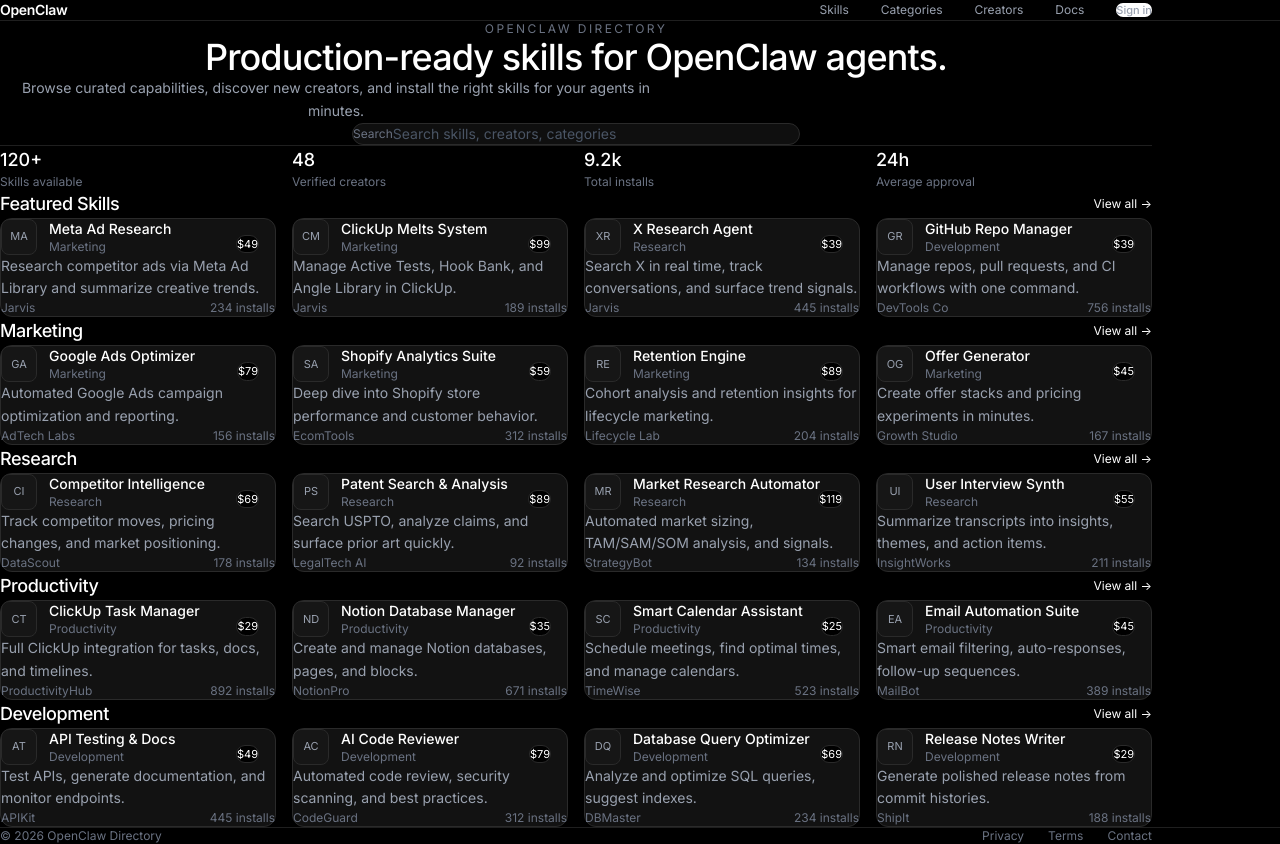
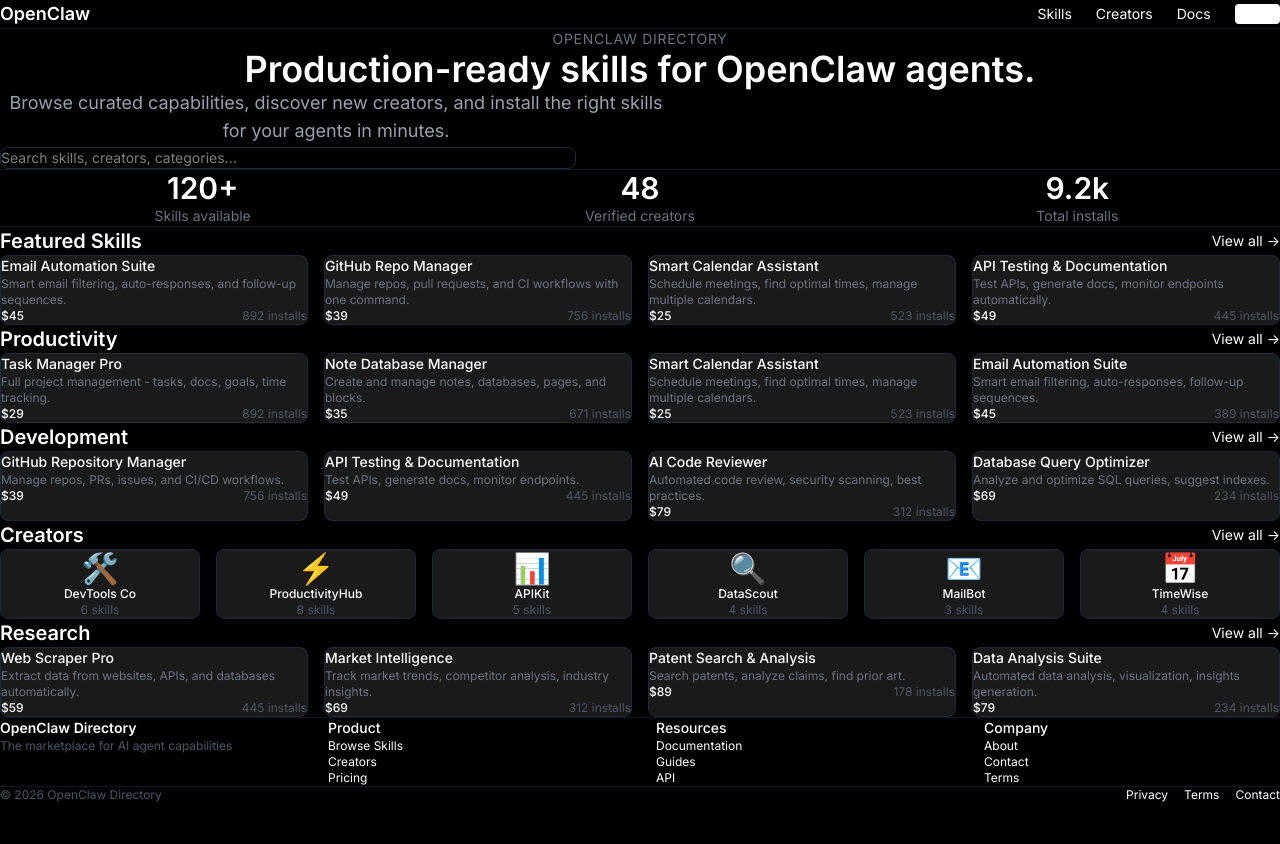
Before and after one commit to jarvisclaudebotsr-dotcom/openclaw-directory, a Next.js app: page / in a window 1280 px wide. After the commit the page ends 803 px from the top, so only its background shows below. Built offline with nearby package versions, Linux system fonts and the light colour scheme.

Commit message:
Remove all confidential business data - replace with generic placeholder skills

```diff
--- a/app/page.tsx
+++ b/app/page.tsx
@@ -14,33 +14,13 @@
 const skills: Record<string, Skill[]> = {
   featured: [
     {
-      id: 'meta-ad-research',
-      name: 'Meta Ad Research',
-      description: 'Research competitor ads via Meta Ad Library and summarize creative trends.',
-      category: 'Marketing',
-      price: 49,
-      creator: 'Jarvis',
-      installs: 234,
-      featured: true
-    },
-    {
-      id: 'clickup-melts',
-      name: 'ClickUp Melts System',
-      description: 'Manage Active Tests, Hook Bank, and Angle Library in ClickUp.',
-      category: 'Marketing',
-      price: 99,
-      creator: 'Jarvis',
-      installs: 189,
-      featured: true
-    },
-    {
-      id: 'x-research',
-      name: 'X Research Agent',
-      description: 'Search X in real time, track conversations, and surface trend signals.',
-      category: 'Research',
-      price: 39,
-      creator: 'Jarvis',
-      installs: 445,
+      id: 'email-automation',
+      name: 'Email Automation Suite',
+      description: 'Smart email filtering, auto-responses, and follow-up sequences.',
+      category: 'Productivity',
+      price: 45,
+      creator: 'MailBot',
+      installs: 892,
       featured: true
     },
     {
@@ -52,107 +32,51 @@
       creator: 'DevTools Co',
       installs: 756,
       featured: true
-    }
-  ],
-  marketing: [
-    {
-      id: 'google-ads-optimizer',
-      name: 'Google Ads Optimizer',
-      description: 'Automated Google Ads campaign optimization and reporting.',
-      category: 'Marketing',
-      price: 79,
-      creator: 'AdTech Labs',
-      installs: 156
     },
     {
-      id: 'shopify-analytics',
-      name: 'Shopify Analytics Suite',
-      description: 'Deep dive into Shopify store performance and customer behavior.',
-      category: 'Marketing',
-      price: 59,
-      creator: 'EcomTools',
-      installs: 312
+      id: 'calendar-assistant',
+      name: 'Smart Calendar Assistant',
+      description: 'Schedule meetings, find optimal times, manage multiple calendars.',
+      category: 'Productivity',
+      price: 25,
+      creator: 'TimeWise',
+      installs: 523,
+      featured: true
     },
     {
-      id: 'retention-engine',
-      name: 'Retention Engine',
-      description: 'Cohort analysis and retention insights for lifecycle marketing.',
-      category: 'Marketing',
-      price: 89,
-      creator: 'Lifecycle Lab',
-      installs: 204
-    },
-    {
-      id: 'offer-generator',
-      name: 'Offer Generator',
-      description: 'Create offer stacks and pricing experiments in minutes.',
-      category: 'Marketing',
-      price: 45,
-      creator: 'Growth Studio',
-      installs: 167
-    }
-  ],
-  research: [
-    {
-      id: 'competitor-intel',
-      name: 'Competitor Intelligence',
-      description: 'Track competitor moves, pricing changes, and market positioning.',
-      category: 'Research',
-      price: 69,
-      creator: 'DataScout',
-      installs: 178
-    },
-    {
-      id: 'patent-search',
-      name: 'Patent Search & Analysis',
-      description: 'Search USPTO, analyze claims, and surface prior art quickly.',
-      category: 'Research',
-      price: 89,
-      creator: 'LegalTech AI',
-      installs: 92
-    },
-    {
-      id: 'market-research',
-      name: 'Market Research Automator',
-      description: 'Automated market sizing, TAM/SAM/SOM analysis, and signals.',
-      category: 'Research',
-      price: 119,
-      creator: 'StrategyBot',
-      installs: 134
-    },
-    {
-      id: 'user-interviews',
-      name: 'User Interview Synth',
-      description: 'Summarize transcripts into insights, themes, and action items.',
-      category: 'Research',
-      price: 55,
-      creator: 'InsightWorks',
-      installs: 211
+      id: 'api-tester',
+      name: 'API Testing & Documentation',
+      description: 'Test APIs, generate docs, monitor endpoints automatically.',
+      category: 'Development',
+      price: 49,
+      creator: 'APIKit',
+      installs: 445,
+      featured: true
     }
   ],
   productivity: [
     {
-      id: 'clickup-integration',
-      name: 'ClickUp Task Manager',
-      description: 'Full ClickUp integration for tasks, docs, and timelines.',
+      id: 'task-manager',
+      name: 'Task Manager Pro',
+      description: 'Full project management - tasks, docs, goals, time tracking.',
       category: 'Productivity',
       price: 29,
       creator: 'ProductivityHub',
       installs: 892
     },
     {
-      id: 'notion-database',
-      name: 'Notion Database Manager',
-      description: 'Create and manage Notion databases, pages, and blocks.',
+      id: 'note-database',
+      name: 'Note Database Manager',
+      description: 'Create and manage notes, databases, pages, and blocks.',
       category: 'Productivity',
       price: 35,
-      creator: 'NotionPro',
+      creator: 'NotesPro',
       installs: 671
     },
     {
       id: 'calendar-assistant',
       name: 'Smart Calendar Assistant',
-      description: 'Schedule meetings, find optimal times, and manage calendars.',
+      description: 'Schedule meetings, find optimal times, manage multiple calendars.',
       category: 'Productivity',
       price: 25,
       creator: 'TimeWise',
@@ -170,9 +94,18 @@
   ],
   development: [
     {
+      id: 'github-manager',
+      name: 'GitHub Repository Manager',
+      description: 'Manage repos, PRs, issues, and CI/CD workflows.',
+      category: 'Development',
+      price: 39,
+      creator: 'DevTools Co',
+      installs: 756
+    },
+    {
       id: 'api-tester',
-      name: 'API Testing & Docs',
-      description: 'Test APIs, generate documentation, and monitor endpoints.',
+      name: 'API Testing & Documentation',
+      description: 'Test APIs, generate docs, monitor endpoints.',
       category: 'Development',
       price: 49,
       creator: 'APIKit',
@@ -181,7 +114,7 @@
     {
       id: 'code-reviewer',
       name: 'AI Code Reviewer',
-      description: 'Automated code review, security scanning, and best practices.',
+      description: 'Automated code review, security scanning, best practices.',
       category: 'Development',
       price: 79,
       creator: 'CodeGuard',
@@ -195,170 +128,286 @@
       price: 69,
       creator: 'DBMaster',
       installs: 234
+    }
+  ],
+  research: [
+    {
+      id: 'web-scraper',
+      name: 'Web Scraper Pro',
+      description: 'Extract data from websites, APIs, and databases automatically.',
+      category: 'Research',
+      price: 59,
+      creator: 'DataScout',
+      installs: 445
     },
     {
-      id: 'release-notes',
-      name: 'Release Notes Writer',
-      description: 'Generate polished release notes from commit histories.',
-      category: 'Development',
-      price: 29,
-      creator: 'ShipIt',
-      installs: 188
+      id: 'market-intel',
+      name: 'Market Intelligence',
+      description: 'Track market trends, competitor analysis, industry insights.',
+      category: 'Research',
+      price: 69,
+      creator: 'MarketWatch',
+      installs: 312
+    },
+    {
+      id: 'patent-search',
+      name: 'Patent Search & Analysis',
+      description: 'Search patents, analyze claims, find prior art.',
+      category: 'Research',
+      price: 89,
+      creator: 'LegalTech AI',
+      installs: 178
+    },
+    {
+      id: 'data-analyzer',
+      name: 'Data Analysis Suite',
+      description: 'Automated data analysis, visualization, insights generation.',
+      category: 'Research',
+      price: 79,
+      creator: 'DataViz Labs',
+      installs: 234
     }
   ]
 };
 
-const sectionOrder = [
-  { key: 'featured', title: 'Featured Skills', href: '/skills/featured' },
-  { key: 'marketing', title: 'Marketing', href: '/categories/marketing' },
-  { key: 'research', title: 'Research', href: '/categories/research' },
-  { key: 'productivity', title: 'Productivity', href: '/categories/productivity' },
-  { key: 'development', title: 'Development', href: '/categories/development' }
-] as const;
+const featuredCreators = [
+  { name: 'DevTools Co', skills: 6, installs: 1567, avatar: '🛠️' },
+  { name: 'ProductivityHub', skills: 8, installs: 2341, avatar: '⚡' },
+  { name: 'APIKit', skills: 5, installs: 1243, avatar: '📊' },
+  { name: 'DataScout', skills: 4, installs: 892, avatar: '🔍' },
+  { name: 'MailBot', skills: 3, installs: 789, avatar: '📧' },
+  { name: 'TimeWise', skills: 4, installs: 1098, avatar: '📅' }
+];
+
+const trendingSkills = [
+  {
+    title: 'New skill: AI Code Reviewer with security scanning',
+    creator: 'CodeGuard',
+    timestamp: '2 hours ago',
+    category: 'Development'
+  },
+  {
+    title: 'Updated Web Scraper Pro with proxy rotation',
+    creator: 'DataScout',
+    timestamp: '5 hours ago',
+    category: 'Research'
+  },
+  {
+    title: 'Email Automation Suite hits 1000+ installs',
+    creator: 'MailBot',
+    timestamp: '1 day ago',
+    category: 'Productivity'
+  }
+];
+
+const SkillCard = ({ skill }: { skill: Skill }) => (
+  <Link
+    href={`/skills/${skill.id}`}
+    className="block bg-[#1a1a1a] rounded-lg p-5 border border-gray-800 hover:border-gray-700 transition-colors"
+  >
+    <div className="mb-3">
+      <h3 className="text-white font-medium text-sm mb-2 line-clamp-1">
+        {skill.name}
+      </h3>
+      <p className="text-gray-500 text-xs mb-3 line-clamp-2">
+        {skill.description}
+      </p>
+    </div>
+    <div className="flex items-center justify-between text-xs">
+      <span className="text-white font-medium">${skill.price}</span>
+      {skill.installs && (
+        <span className="text-gray-600">{skill.installs} installs</span>
+      )}
+    </div>
+  </Link>
+);
 
 const SectionHeader = ({ title, href }: { title: string; href: string }) => (
-  <div className="flex items-center justify-between mb-5">
-    <h2 className="text-white text-lg font-medium tracking-tight">{title}</h2>
-    <Link href={href} className="text-xs text-gray-400 hover:text-white transition-colors">
+  <div className="flex items-center justify-between mb-6">
+    <h2 className="text-white text-xl font-semibold">{title}</h2>
+    <Link href={href} className="text-gray-500 hover:text-gray-400 text-sm transition-colors">
       View all →
     </Link>
   </div>
 );
 
-const SkillCard = ({ skill }: { skill: Skill }) => (
-  <Link
-    href={`/skills/${skill.id}`}
-    className="group relative block rounded-xl border border-[#2a2a2a] bg-[#121212] p-4 transition-colors hover:border-[#3a3a3a]"
-  >
-    <div className="absolute right-4 top-4 rounded-full border border-[#2a2a2a] bg-black px-2.5 py-1 text-[11px] text-white">
-      ${skill.price}
-    </div>
-    <div className="mb-3 flex items-center gap-3">
-      <div className="flex h-9 w-9 items-center justify-center rounded-lg border border-[#2a2a2a] bg-[#161616] text-[11px] text-gray-400">
-        {skill.name
-          .split(' ')
-          .slice(0, 2)
-          .map(word => word[0])
-          .join('')}
-      </div>
-      <div>
-        <div className="text-sm font-medium text-white group-hover:text-white">
-          {skill.name}
-        </div>
-        <div className="text-xs text-gray-500">{skill.category}</div>
-      </div>
-    </div>
-    <p className="text-sm text-gray-400 leading-relaxed line-clamp-2">
-      {skill.description}
-    </p>
-    <div className="mt-4 flex items-center justify-between text-xs text-gray-500">
-      <span>{skill.creator}</span>
-      {skill.installs ? <span>{skill.installs} installs</span> : null}
-    </div>
-  </Link>
-);
-
 export default function Home() {
   return (
-    <div className="min-h-screen bg-black text-white">
-      <header className="sticky top-0 z-50 border-b border-[#1f1f1f] bg-black/95 backdrop-blur">
-        <div className="mx-auto flex w-full max-w-6xl items-center justify-between px-6 py-4">
-          <Link href="/" className="text-sm font-semibold tracking-tight">
-            OpenClaw
+    <div className="min-h-screen bg-black">
+      {/* Header */}
+      <header className="border-b border-gray-900 sticky top-0 bg-black/95 backdrop-blur-sm z-50">
+        <div className="max-w-7xl mx-auto px-6 py-4">
+          <div className="flex items-center justify-between">
+            <Link href="/" className="flex items-center gap-2">
+              <span className="text-white font-semibold text-lg">OpenClaw</span>
             </Link>
-          <nav className="flex items-center gap-8 text-xs text-gray-400">
-            <Link href="/skills" className="hover:text-white transition-colors">
+            <nav className="flex items-center gap-6">
+              <Link href="/skills" className="text-gray-400 hover:text-white text-sm transition-colors">
                 Skills
               </Link>
-            <Link href="/categories" className="hover:text-white transition-colors">
-              Categories
-            </Link>
-            <Link href="/creators" className="hover:text-white transition-colors">
+              <Link href="/creators" className="text-gray-400 hover:text-white text-sm transition-colors">
                 Creators
               </Link>
-            <Link href="/docs" className="hover:text-white transition-colors">
+              <Link href="/docs" className="text-gray-400 hover:text-white text-sm transition-colors">
                 Docs
               </Link>
               <Link
                 href="/login"
-              className="rounded-full bg-white px-4 py-2 text-[11px] font-medium text-black transition-colors hover:bg-gray-200"
+                className="bg-white text-black px-3 py-1.5 rounded text-sm hover:bg-gray-100 transition-colors font-medium"
               >
                 Sign in
               </Link>
             </nav>
           </div>
+        </div>
       </header>
 
-      <main className="mx-auto w-full max-w-6xl px-6 pb-24">
-        <section className="border-b border-[#1f1f1f] py-14 text-center">
-          <p className="text-xs uppercase tracking-[0.2em] text-gray-500 mb-4">
-            OpenClaw Directory
-          </p>
-          <h1 className="text-3xl md:text-4xl font-medium tracking-tight text-white mb-4">
+      {/* Hero */}
+      <div className="border-b border-gray-900">
+        <div className="max-w-7xl mx-auto px-6 py-16 text-center">
+          <div className="mb-2 text-sm text-gray-500 tracking-wider uppercase">
+            OPENCLAW DIRECTORY
+          </div>
+          <h1 className="text-4xl font-semibold text-white mb-4">
             Production-ready skills for OpenClaw agents.
           </h1>
-          <p className="mx-auto max-w-2xl text-sm text-gray-400 leading-relaxed">
-            Browse curated capabilities, discover new creators, and install the right
-            skills for your agents in minutes.
+          <p className="text-lg text-gray-400 mb-8 max-w-2xl mx-auto">
+            Browse curated capabilities, discover new creators, and install the right skills for your agents in minutes.
           </p>
-          <div className="mt-8 flex items-center justify-center">
-            <div className="flex w-full max-w-md items-center rounded-full border border-[#2a2a2a] bg-[#0f0f0f] px-4 py-2">
-              <span className="mr-3 text-xs text-gray-500">Search</span>
+          <div className="max-w-xl mx-auto">
             <input
               type="text"
-                placeholder="Search skills, creators, categories"
-                className="w-full bg-transparent text-sm text-white placeholder:text-gray-600 focus:outline-none"
+              placeholder="Search skills, creators, categories..."
+              className="w-full bg-black border border-gray-800 text-white px-4 py-3 rounded-lg focus:outline-none focus:border-gray-700 text-sm"
             />
           </div>
         </div>
-        </section>
+      </div>
 
-        <section className="py-12">
-          <div className="grid grid-cols-2 gap-4 text-left text-xs text-gray-500 md:grid-cols-4">
+      {/* Stats */}
+      <div className="border-b border-gray-900">
+        <div className="max-w-7xl mx-auto px-6 py-12">
+          <div className="grid grid-cols-3 gap-8 text-center">
             <div>
-              <div className="text-white text-lg font-medium">120+</div>
-              Skills available
+              <div className="text-3xl font-semibold text-white mb-1">120+</div>
+              <div className="text-sm text-gray-500">Skills available</div>
             </div>
             <div>
-              <div className="text-white text-lg font-medium">48</div>
-              Verified creators
+              <div className="text-3xl font-semibold text-white mb-1">48</div>
+              <div className="text-sm text-gray-500">Verified creators</div>
             </div>
             <div>
-              <div className="text-white text-lg font-medium">9.2k</div>
-              Total installs
-            </div>
-            <div>
-              <div className="text-white text-lg font-medium">24h</div>
-              Average approval
+              <div className="text-3xl font-semibold text-white mb-1">9.2k</div>
+              <div className="text-sm text-gray-500">Total installs</div>
             </div>
           </div>
-        </section>
+        </div>
+      </div>
 
-        {sectionOrder.map(section => (
-          <section key={section.key} className="mb-14">
-            <SectionHeader title={section.title} href={section.href} />
-            <div className="grid grid-cols-1 gap-4 md:grid-cols-2 lg:grid-cols-4">
-              {skills[section.key].map(skill => (
+      <div className="max-w-7xl mx-auto px-6 py-12">
+        {/* Featured Skills */}
+        <section className="mb-16">
+          <SectionHeader title="Featured Skills" href="/skills/featured" />
+          <div className="grid grid-cols-4 gap-4">
+            {skills.featured.map(skill => (
               <SkillCard key={skill.id} skill={skill} />
             ))}
           </div>
         </section>
+
+        {/* Productivity */}
+        <section className="mb-16">
+          <SectionHeader title="Productivity" href="/categories/productivity" />
+          <div className="grid grid-cols-4 gap-4">
+            {skills.productivity.map(skill => (
+              <SkillCard key={skill.id} skill={skill} />
             ))}
-      </main>
+          </div>
+        </section>
 
-      <footer className="border-t border-[#1f1f1f] bg-black">
-        <div className="mx-auto flex w-full max-w-6xl items-center justify-between px-6 py-8 text-xs text-gray-500">
-          <span>© 2026 OpenClaw Directory</span>
-          <div className="flex items-center gap-6">
-            <Link href="/privacy" className="hover:text-white transition-colors">
-              Privacy
+        {/* Development */}
+        <section className="mb-16">
+          <SectionHeader title="Development" href="/categories/development" />
+          <div className="grid grid-cols-4 gap-4">
+            {skills.development.map(skill => (
+              <SkillCard key={skill.id} skill={skill} />
+            ))}
+          </div>
+        </section>
+
+        {/* Featured Creators */}
+        <section className="mb-16">
+          <SectionHeader title="Creators" href="/creators" />
+          <div className="grid grid-cols-6 gap-4">
+            {featuredCreators.map(creator => (
+              <Link
+                key={creator.name}
+                href={`/creators/${creator.name.toLowerCase()}`}
+                className="bg-[#1a1a1a] rounded-lg p-4 border border-gray-800 hover:border-gray-700 transition-colors text-center"
+              >
+                <div className="text-3xl mb-2">{creator.avatar}</div>
+                <div className="text-white font-medium text-xs mb-1">{creator.name}</div>
+                <div className="text-gray-600 text-xs">{creator.skills} skills</div>
               </Link>
-            <Link href="/terms" className="hover:text-white transition-colors">
-              Terms
-            </Link>
-            <Link href="/contact" className="hover:text-white transition-colors">
-              Contact
-            </Link>
+            ))}
+          </div>
+        </section>
+
+        {/* Research */}
+        <section className="mb-16">
+          <SectionHeader title="Research" href="/categories/research" />
+          <div className="grid grid-cols-4 gap-4">
+            {skills.research.map(skill => (
+              <SkillCard key={skill.id} skill={skill} />
+            ))}
+          </div>
+        </section>
+      </div>
+
+      {/* Footer */}
+      <footer className="border-t border-gray-900">
+        <div className="max-w-7xl mx-auto px-6 py-12">
+          <div className="grid grid-cols-4 gap-8 mb-8">
+            <div>
+              <div className="text-white font-semibold mb-4 text-sm">OpenClaw Directory</div>
+              <p className="text-gray-600 text-xs">
+                The marketplace for AI agent capabilities
+              </p>
+            </div>
+            <div>
+              <div className="text-white font-medium mb-4 text-sm">Product</div>
+              <ul className="space-y-2 text-xs">
+                <li><Link href="/skills" className="text-gray-500 hover:text-gray-400">Browse Skills</Link></li>
+                <li><Link href="/creators" className="text-gray-500 hover:text-gray-400">Creators</Link></li>
+                <li><Link href="/pricing" className="text-gray-500 hover:text-gray-400">Pricing</Link></li>
+              </ul>
+            </div>
+            <div>
+              <div className="text-white font-medium mb-4 text-sm">Resources</div>
+              <ul className="space-y-2 text-xs">
+                <li><Link href="/docs" className="text-gray-500 hover:text-gray-400">Documentation</Link></li>
+                <li><Link href="/guides" className="text-gray-500 hover:text-gray-400">Guides</Link></li>
+                <li><Link href="/api" className="text-gray-500 hover:text-gray-400">API</Link></li>
+              </ul>
+            </div>
+            <div>
+              <div className="text-white font-medium mb-4 text-sm">Company</div>
+              <ul className="space-y-2 text-xs">
+                <li><Link href="/about" className="text-gray-500 hover:text-gray-400">About</Link></li>
+                <li><Link href="/contact" className="text-gray-500 hover:text-gray-400">Contact</Link></li>
+                <li><Link href="/terms" className="text-gray-500 hover:text-gray-400">Terms</Link></li>
+              </ul>
+            </div>
+          </div>
+          <div className="border-t border-gray-900 pt-8 flex items-center justify-between text-xs">
+            <div className="text-gray-600">
+              © 2026 OpenClaw Directory
+            </div>
+            <div className="flex gap-4">
+              <Link href="/privacy" className="text-gray-600 hover:text-gray-500">Privacy</Link>
+              <Link href="/terms" className="text-gray-600 hover:text-gray-500">Terms</Link>
+              <Link href="/contact" className="text-gray-600 hover:text-gray-500">Contact</Link>
+            </div>
           </div>
         </div>
       </footer>
```
Also changed, not shown: 2 other files (tests, documents, lock files or other folders). Lines whose indentation alone changed are shown as unchanged.
